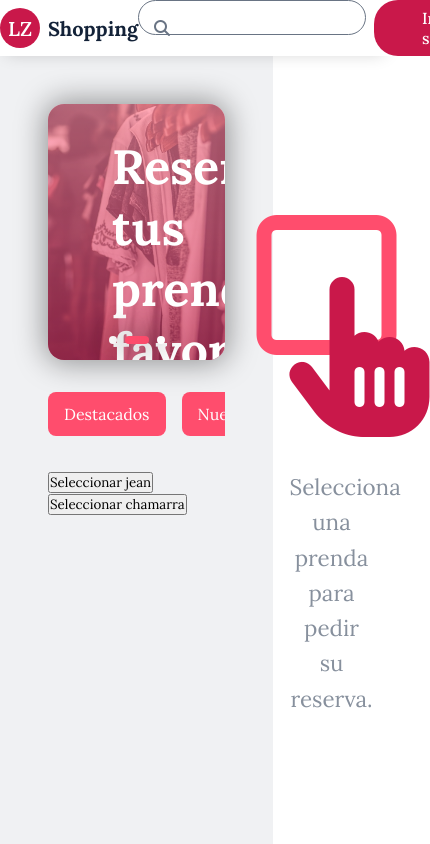
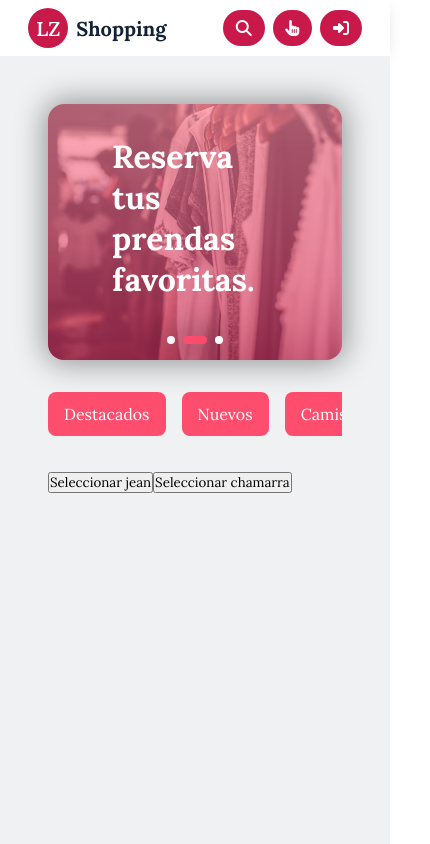
Before and after one commit to MQInfer12/lz-shopping, a React (Vite) app in the folder client/: page /#/ in a window 390 px wide. Shown: the whole page, 430 px wide, since content can reach past the window. Built offline with nearby package versions, Linux system fonts and the light colour scheme.

Commit message:
useWidth and responsive index page

```diff
--- a/client/src/components/index/booking.tsx
+++ b/client/src/components/index/booking.tsx
@@ -18,7 +18,7 @@ const Booking = () => {
 export default Booking
 
 const ColumnContainer = styled.div`
-  padding-top: 6rem;
+  padding: 4.5rem 0;
   display: flex;
   flex-direction: column;
   gap: 3rem;
--- a/client/src/components/index/carousel.tsx
+++ b/client/src/components/index/carousel.tsx
@@ -86,6 +86,10 @@ const CarouselItem = styled.div<CarouselActiveProps>`
 
   & > h2 {
     font-size: 3rem;
+
+    @media screen and (max-width: 660px) {
+      font-size: 2rem;
+    }
   }
 
   & > img {
--- a/client/src/components/index/selected.tsx
+++ b/client/src/components/index/selected.tsx
@@ -1,21 +1,29 @@
 import styled from 'styled-components'
 import { useCloth } from '../../context/cloth';
+import { useWidth } from '../../hooks/useWidth';
+import { colors } from '../../style/variables';
 import Booking from './booking';
 import HandIcon from './handIcon'
 
 const Selected = () => {
-  const { selected, removeCloth } = useCloth();
+  const { selected, removeCloth, open } = useCloth();
+  const width = useWidth();
+
+  if((width < 1110 && !open)) return <></>;
 
   return (
     <SelectedContainer>
       {
         Object.keys(selected).length ?
-        <>
-          <Booking key={selected.id} />
-          <button onClick={removeCloth}><i className="fa-solid fa-xmark"></i></button>
-        </>
+        <Booking key={selected.id} />
         :
         <HandIcon />
+      }
+      {
+        Object.keys(selected).length ?
+        <button className="icon-button" onClick={removeCloth}>
+          <i className="fa-solid fa-xmark"></i>
+        </button> : <></>
       }
     </SelectedContainer>
   )
@@ -30,6 +38,24 @@ const SelectedContainer = styled.div`
   align-items: center;
   gap: 5rem;
   position: relative;
+  background-color: white;
+
+  & > .icon-button {
+    position: absolute;
+    top: 1rem;
+    left: 2rem;
+    font-size: 1.8rem;
+    border: none;
+    background-color: transparent;
+    cursor: pointer;
+    transition: all 0.3s;
+    z-index: 5;
+    color: ${colors.gray900};
+
+    &:hover {
+      transform: scale(1.2);
+    }
+  }
 
   & > * {
     animation: appear 1s ease;
@@ -44,18 +70,8 @@ const SelectedContainer = styled.div`
     }
   }
 
-  & > button {
+  @media screen and (max-width: 1110px) {
     position: absolute;
-    top: 2rem;
-    left: 2rem;
-    font-size: 1.8rem;
-    border: none;
-    background-color: transparent;
-    cursor: pointer;
-    transition: all 0.3s;
-
-    &:hover {
-      transform: scale(1.2);
-    }
+    inset: 0;
   }
 `;
--- a/client/src/components/template/navbar.tsx
+++ b/client/src/components/template/navbar.tsx
@@ -1,20 +1,42 @@
 import React from 'react'
 import styled from 'styled-components';
-import { StyledLink } from '../../style/buttons';
+import { useCloth } from '../../context/cloth';
+import { useWidth } from '../../hooks/useWidth';
+import { IconButton, IconLink, StyledLink } from '../../style/buttons';
 import { IconInputText } from '../../style/input';
 import { colors } from '../../style/variables';
 import Logo from './logo';
 
 const Navbar = () => {
+  const { changeOpen } = useCloth();
+  const width = useWidth();
+
   return (
     <Nav>
       <Logo />
       <div className="right-nav">
-        <IconInputText>
-          <input type="text" />
-          <label className="fa-solid fa-magnifying-glass"></label>
-        </IconInputText>
-        <StyledLink to="/user">Inicia sesión</StyledLink>
+        {
+          !(width < 1110) &&
+          <IconInputText>
+            <input type="text" />
+            <label className="fa-solid fa-magnifying-glass"></label>
+          </IconInputText>
+        }
+        {
+          width < 1110 &&
+          <IconButton>
+            <i className="fa-solid fa-magnifying-glass"></i>
+          </IconButton>}
+        {
+          width < 1110 &&
+          <IconButton onClick={changeOpen}>
+            <i className="fa-solid fa-hand-pointer"></i>
+          </IconButton>}
+        {
+          width < 1110 ?
+          <IconLink to="/user"><i className="fa-solid fa-right-to-bracket"></i></IconLink> :
+          <StyledLink to="/user">Inicia sesión</StyledLink>
+        }
       </div>
     </Nav>
   )
--- a/client/src/context/cloth.ts
+++ b/client/src/context/cloth.ts
@@ -2,16 +2,20 @@ import { create } from "zustand";
 import { Product } from "../interfaces/product";
 
 interface State {
-  selected: Product
+  selected: Product,
+  open: boolean
 }
 
 type Action = {
-  selectCloth: (cloth: Product) => void,
+  selectCloth: (cloth: Product) => void
   removeCloth: () => void
+  changeOpen: () => void
 }
 
 export const useCloth = create<State & Action>((set) => ({
   selected: {},
-  selectCloth: (cloth) => set(state => ({...state, selected: cloth})),
-  removeCloth: () => set(state => ({...state, selected: {}}))
+  open: false,
+  changeOpen: () => set(state => ({...state, open: !state.open })),
+  selectCloth: (cloth) => set(state => ({...state, selected: cloth, open: true })),
+  removeCloth: () => set(state => ({...state, selected: {}, open: !(window.innerWidth < 1110)})),
 }));
--- /dev/null
+++ b/client/src/hooks/useWidth.tsx
@@ -0,0 +1,13 @@
+import React, { useEffect, useState } from 'react'
+
+export const useWidth = () => {
+  const [width, setWidth] = useState(window.innerWidth);
+
+  useEffect(() => {
+    window.addEventListener("resize", () => {
+      setWidth(window.innerWidth);
+    });
+  }, [])
+
+  return width;
+}
--- a/client/src/pages/index.tsx
+++ b/client/src/pages/index.tsx
@@ -16,4 +16,5 @@ export default Index
 const TwoColumns = styled.div`
   height: 100%;
   display: flex;
+  position: relative;
 `;
--- a/client/src/pages/layout.tsx
+++ b/client/src/pages/layout.tsx
@@ -2,6 +2,7 @@ import React from 'react'
 import { Outlet } from 'react-router-dom'
 import styled from 'styled-components'
 import Navbar from '../components/template/navbar'
+import { colors } from '../style/variables'
 
 const Layout = () => {
   return (
@@ -19,4 +20,18 @@ export default Layout
 const AppContainer = styled.div`
   margin-top: 3.5rem;
   height: calc(100dvh - 3.5rem);
+  overflow: auto;
+
+  &::-webkit-scrollbar {
+    width: .375rem;
+    height: .375rem;
+  }
+  &::-webkit-scrollbar-track {
+    background: ${colors.gray200};
+    border-radius: .1875rem;
+  }
+  &::-webkit-scrollbar-thumb {
+    background-color: ${colors.primary500};
+    border-radius: .1875rem;
+  }
 `;
--- a/client/src/style/buttons.tsx
+++ b/client/src/style/buttons.tsx
@@ -4,6 +4,26 @@ import { colors } from "./variables";
 
 export const Button = styled.button`
   padding: 0.5rem 3rem;
+  border-radius: 1.5rem;
+  border:none;
+  cursor:pointer;
+  font-weight: 500;
+  color: ${colors.white};
+  background-color: ${colors.primary600};
+  transition: all 0.3s;
+  font-size: 1rem;
+  width: max-content;
+  display: flex;
+  gap: 1rem;
+  align-items: center;
+
+  &:hover {
+    background-color: ${colors.primary800};
+  }
+`;
+
+export const IconButton = styled.button`
+  padding: 0.5rem 0.8rem;
   border-radius: 1.5rem;
   border:none;
   cursor:pointer;
@@ -39,6 +59,23 @@ export const StyledLink = styled(Link)`
   }
 `;
 
+export const IconLink = styled(Link)`
+  padding: 0.5rem 0.8rem;
+  border-radius: 1.5rem;
+  border:none;
+  cursor:pointer;
+  font-weight: 500;
+  color: ${colors.white};
+  background-color: ${colors.primary600};
+  transition: all 0.3s;
+  font-size: 1rem;
+  text-decoration: none;
+
+  &:hover {
+    background-color: ${colors.primary800};
+  }
+`;
+
 export const StyledA = styled.a`
   padding: 0.5rem 3rem;
   border-radius: 1.5rem;
```
